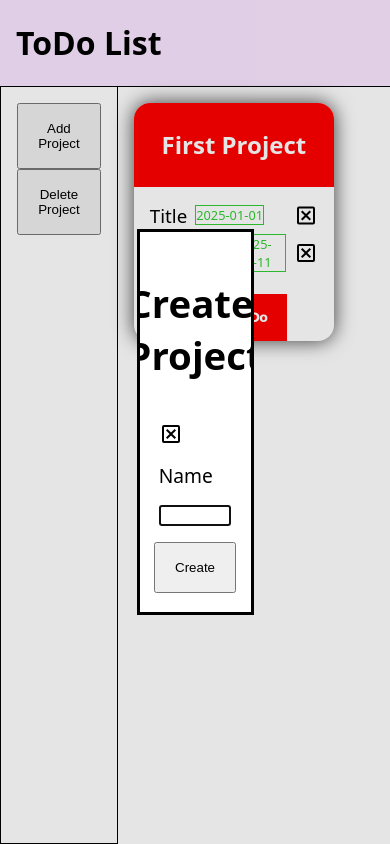
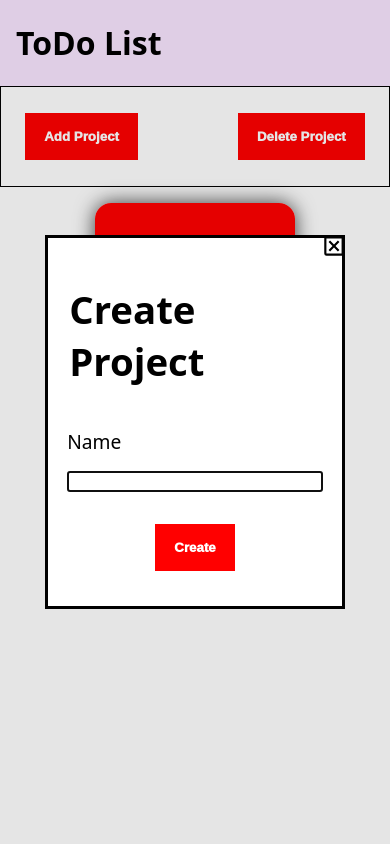
Before and after one commit to R3ndrex/ToDo, a website built with webpack: page src/template.html in a window 390 px wide. Both pictures are taken after a click on the button "Add Project". Built offline with nearby package versions, Linux system fonts and the light colour scheme.

Commit message:
Style close buttons, add responsiveness, change all buttons styling

```diff
--- a/src/style.css
+++ b/src/style.css
@@ -67,23 +67,33 @@ aside {
     grid-template-rows: 100px minmax(min-content, 5px);
     flex-direction: column;
 }
-.project button {
-    width: fit-content;
-    justify-self: center;
+
+button {
     background-color: red;
     border: none;
     color: white;
     font-weight: 1000;
-    margin-top: 1rem;
+    margin: 1rem 0.5rem;
+}
+
+.project button {
+    width: fit-content;
+    justify-self: center;
     align-self: auto;
 }
 .project > .todo {
     padding: 0 1rem;
 }
 
-/* remove todo button */
+/* closing button make in top right corner */
+[class^="close"] {
+    position: absolute;
+    right: -5px;
+    top: -5px;
+}
+/* button for removing todo element */
 img {
-    width: 24px;
+    width: 26px;
 }
 .dueDate {
     align-self: center;
@@ -135,6 +145,28 @@ button {
 }
 
 dialog {
-    width: 30%;
+    width: max(30%, 300px);
     font-size: larger;
+    overflow: hidden;
 }
+
+@media only screen and (max-width: 400px) {
+    body {
+        display: flex;
+        flex-direction: column;
+    }
+    aside {
+        grid-row: 2/3;
+        grid-column: 1/-1;
+        display: flex;
+        justify-content: space-between;
+        height: max(10%, 100px);
+    }
+    main {
+        grid-column: 1/-1;
+    }
+    .projects-container {
+        justify-content: center;
+        align-items: center;
+    }
+}
```
